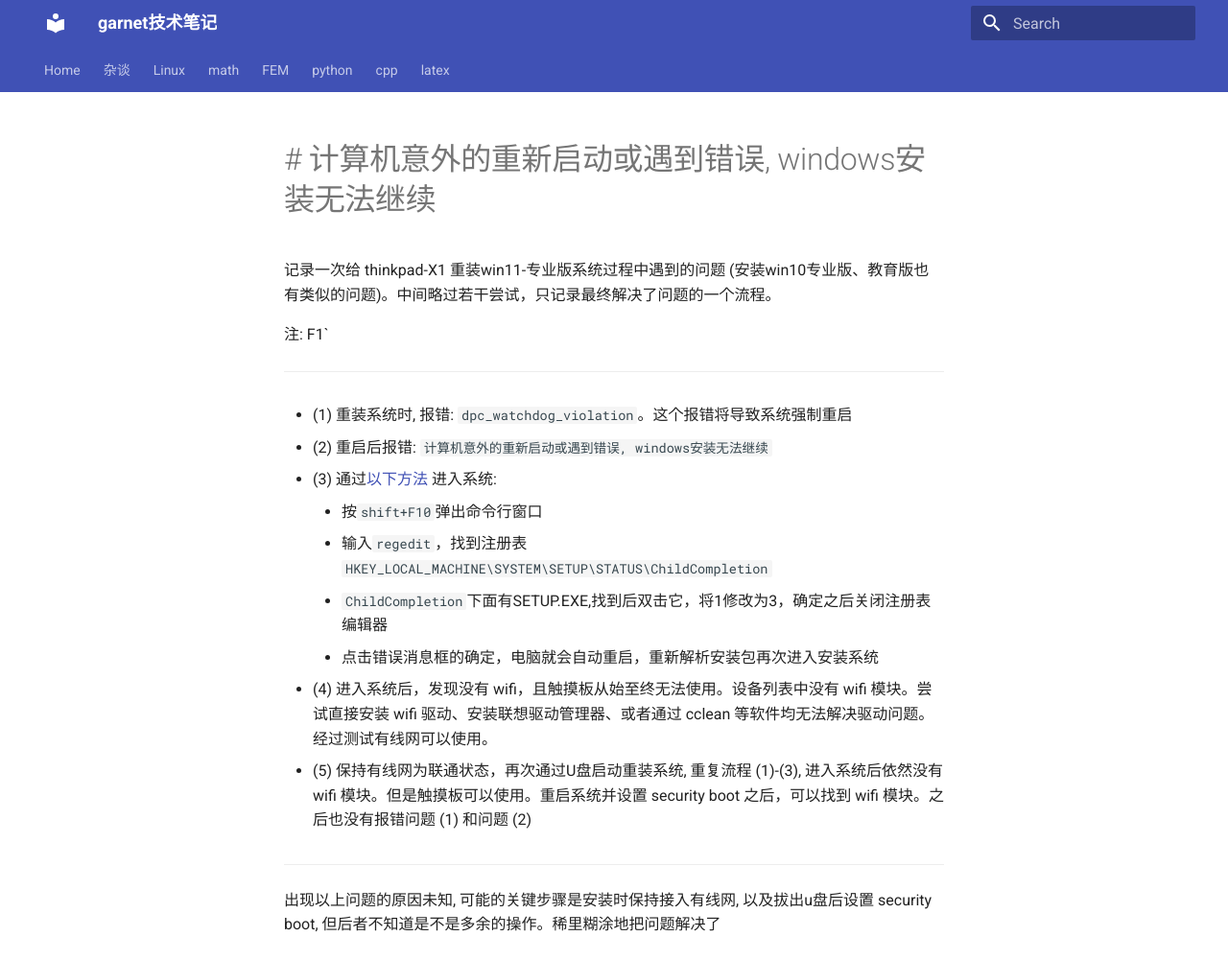
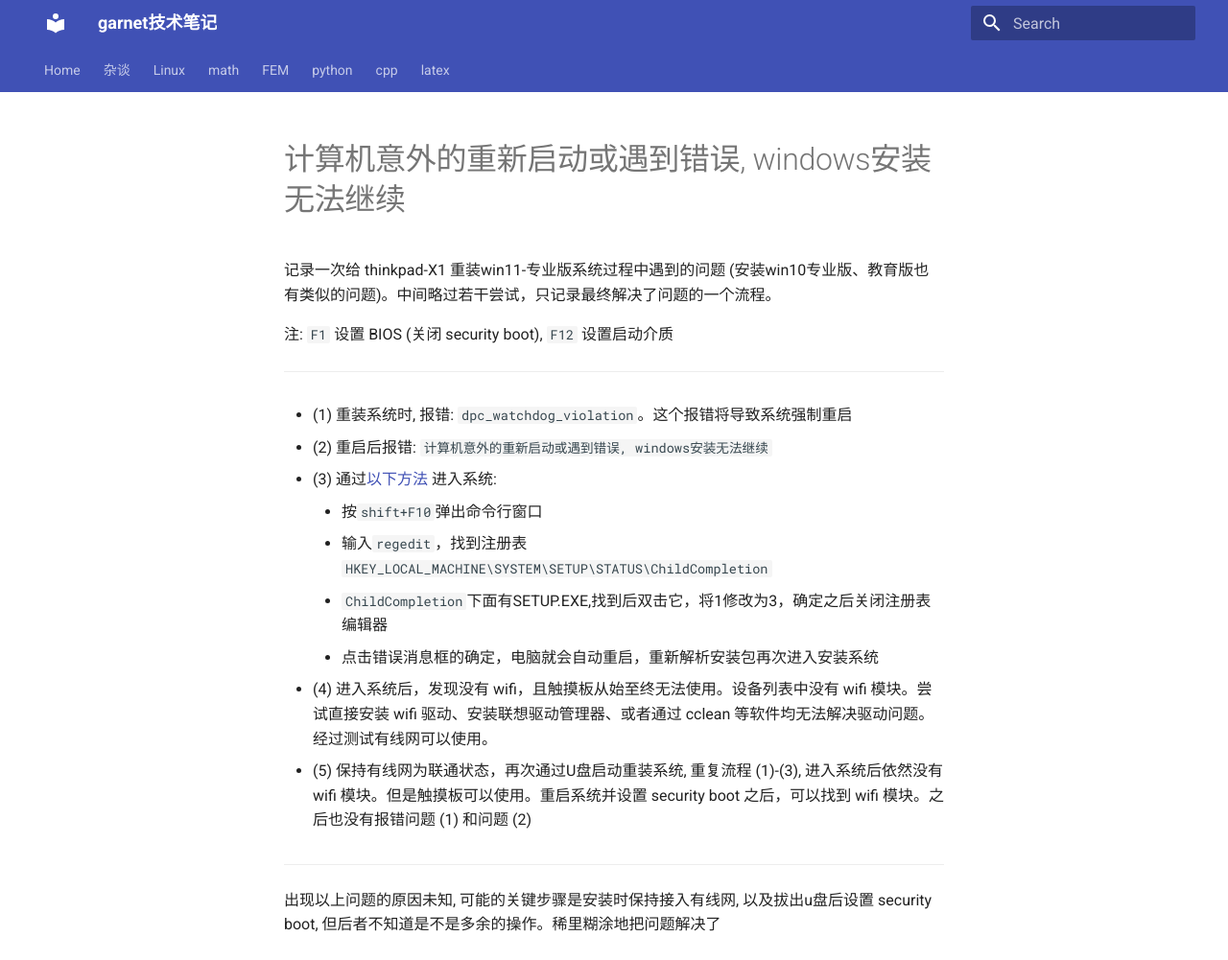
Before and after one commit to ymma98/technotes, an MkDocs documentation site: the page built from docs/杂谈/windows安装无法继续.md, in a window 1280 px wide and 1001 px high. Shown: the whole window at 96% size. Built offline with MkDocs 1.6.1 and Material for MkDocs 9.7.7, drawn with Linux system fonts in a browser that asks for light colours.

Commit message:
docs/杂谈/windows安装无法继续.md updated from https://stackedit.cn/

```diff
--- a/docs/杂谈/windows安装无法继续.md
+++ b/docs/杂谈/windows安装无法继续.md
@@ -1,8 +1,8 @@
-# # 计算机意外的重新启动或遇到错误, windows安装无法继续
+# 计算机意外的重新启动或遇到错误, windows安装无法继续
 
 记录一次给 thinkpad-X1 重装win11-专业版系统过程中遇到的问题 (安装win10专业版、教育版也有类似的问题)。中间略过若干尝试，只记录最终解决了问题的一个流程。
 
-注: F1`
+注: `F1` 设置 BIOS (关闭 security boot), `F12` 设置启动介质
 
 ___
 
```
Also changed, not shown: other parts of docs/杂谈/windows安装无法继续.md (+1 -1 lines).
